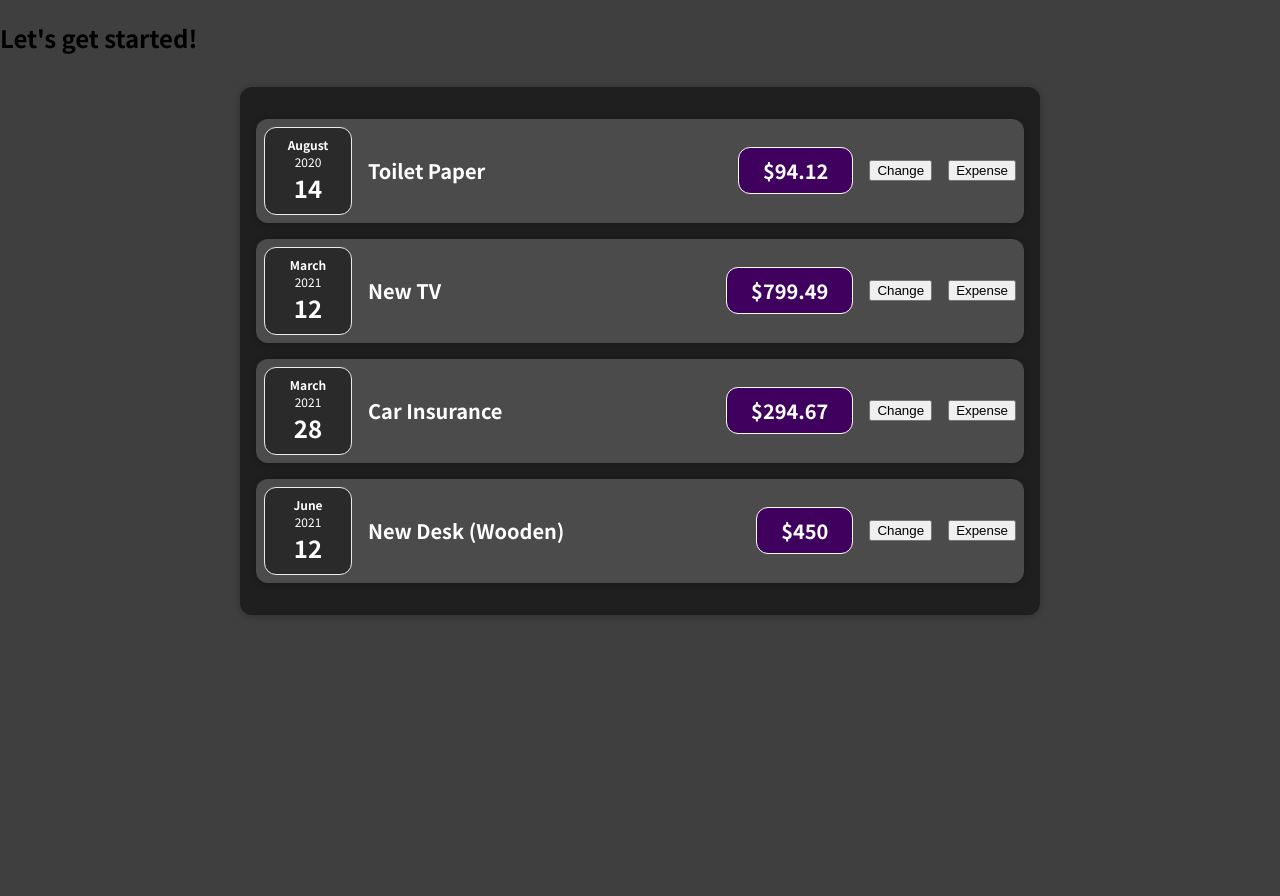
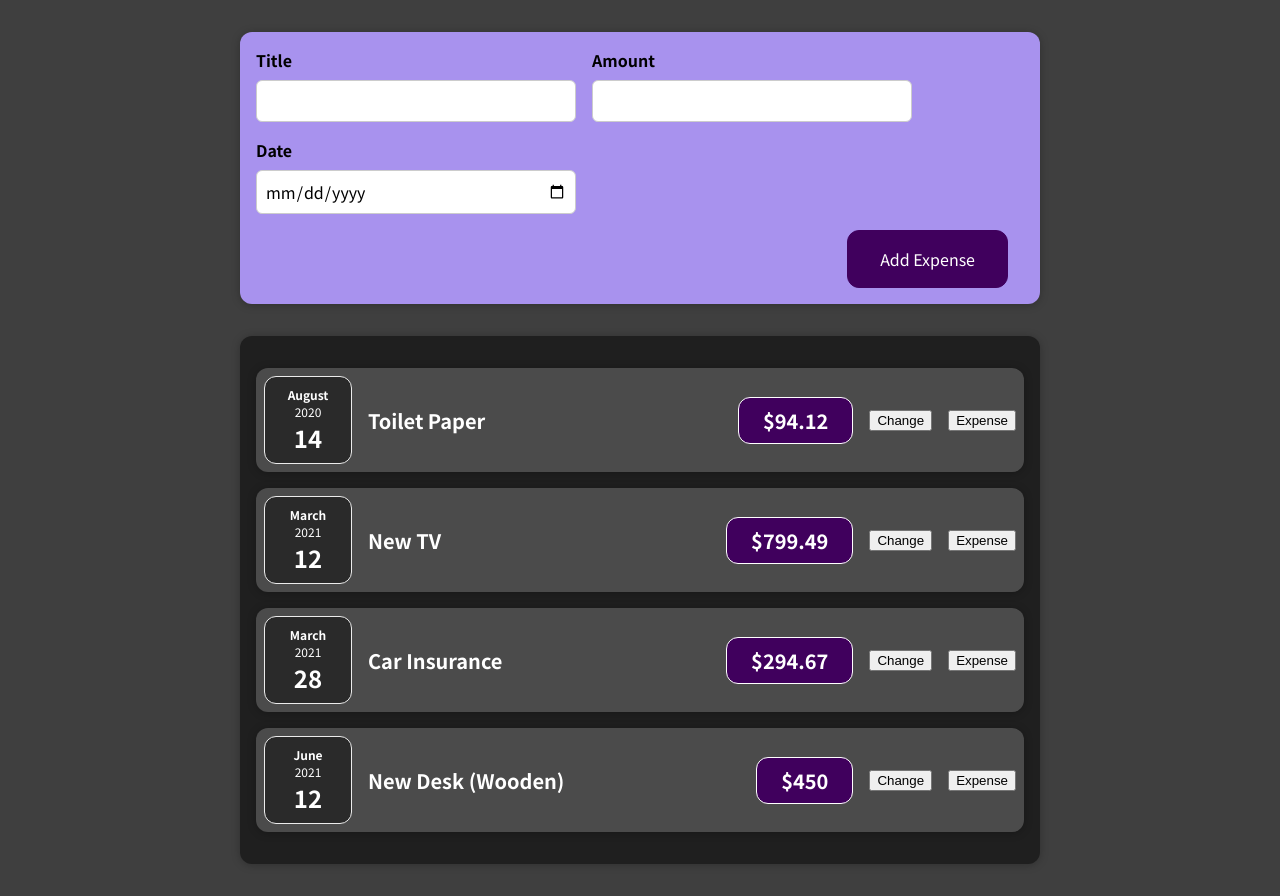
Before and after one commit to Arpana998/Practice, a React (Create React App) app: page / in a window 1280 px wide. Before the commit the page ends 800 px from the top, so only its background shows below. Built offline with nearby package versions, Linux system fonts and the light colour scheme.

Commit message:
CatchingInput

```diff
--- a/src/App.js
+++ b/src/App.js
@@ -1,4 +1,5 @@
 import Expenses from './Components/Expenses/Expenses';
+import NewExpense from './Components/NewExpense/NewExpense';
 
 function App() {
   const expenses = [
@@ -25,7 +26,7 @@ function App() {
 
   return (
     <div>
-      <h2>Let's get started!</h2>
+      <NewExpense />
       <Expenses items={expenses} />
     </div>
   );
--- /dev/null
+++ b/src/Components/NewExpense/ExpenseForm.css
@@ -0,0 +1,26 @@
+.new-expense__controls {
+    display: flex;
+    flex-wrap: wrap;
+    gap: 1rem;
+    margin-bottom: 1rem;
+    text-align: left;
+  }
+
+  .new-expense__control label {
+    font-weight: bold;
+    margin-bottom: 0.5rem;
+    display: block;
+  }
+
+  .new-expense__control input {
+    font: inherit;
+    padding: 0.5rem;
+    border-radius: 6px;
+    border: 1px solid #ccc;
+    width: 20rem;
+    max-width: 100%;
+  }
+
+  .new-expense__actions {
+    text-align: right;
+  }
--- /dev/null
+++ b/src/Components/NewExpense/ExpenseForm.js
@@ -0,0 +1,40 @@
+import React from 'react';
+
+import './ExpenseForm.css';
+
+const ExpenseForm = () => {
+  const nameChangeHandler = (event) => {
+    console.log(event.target.value)
+  }
+
+  const amountChangeHandler = (event) => {
+    console.log(event.target.value)
+  }
+
+  const dateChangeHandler = (event) => {
+    console.log(event.target.value)
+  }
+  return (
+    <form>
+      <div className='new-expense__controls'>
+        <div className='new-expense__control'>
+          <label>Title</label>
+          <input type='text' onChange={nameChangeHandler}/>
+        </div>
+        <div className='new-expense__control'>
+          <label>Amount</label>
+          <input type='number' onChange={amountChangeHandler} min='0.01' step='0.01' />
+        </div>
+        <div className='new-expense__control'>
+          <label>Date</label>
+          <input type='date' onChange={dateChangeHandler} min='2019-01-01' max='2022-12-31' />
+        </div>
+      </div>
+      <div className='new-expense__actions'>
+        <button type='submit'>Add Expense</button>
+      </div>
+    </form>
+  );
+};
+
+export default ExpenseForm;
--- /dev/null
+++ b/src/Components/NewExpense/NewExpense.css
@@ -0,0 +1,38 @@
+.new-expense {
+  background-color: #a892ee;
+  padding: 1rem;
+  margin: 2rem auto;
+  width: 50rem;
+  max-width: 95%;
+  border-radius: 12px;
+  text-align: center;
+  box-shadow: 0 1px 8px rgba(0, 0, 0, 0.25);
+}
+
+.new-expense button {
+  font: inherit;
+  cursor: pointer;
+  padding: 1rem 2rem;
+  border: 1px solid #40005d;
+  background-color: #40005d;
+  color: white;
+  border-radius: 12px;
+  margin-right: 1rem;
+}
+
+.new-expense button:hover,
+.new-expense button:active {
+  background-color: #510674;
+  border-color: #510674;
+}
+
+.new-expense button.alternative {
+  color: #220131;
+  border-color: transparent;
+  background-color: transparent;
+}
+
+.new-expense button.alternative:hover,
+.new-expense button.alternative:active {
+  background-color: #ddb3f8;
+}
--- /dev/null
+++ b/src/Components/NewExpense/NewExpense.js
@@ -0,0 +1,14 @@
+import React from 'react';
+
+import ExpenseForm from './ExpenseForm';
+import './NewExpense.css';
+
+const NewExpense = () => {
+  return (
+    <div className='new-expense'>
+      <ExpenseForm />
+    </div>
+  );
+};
+
+export default NewExpense;
```
